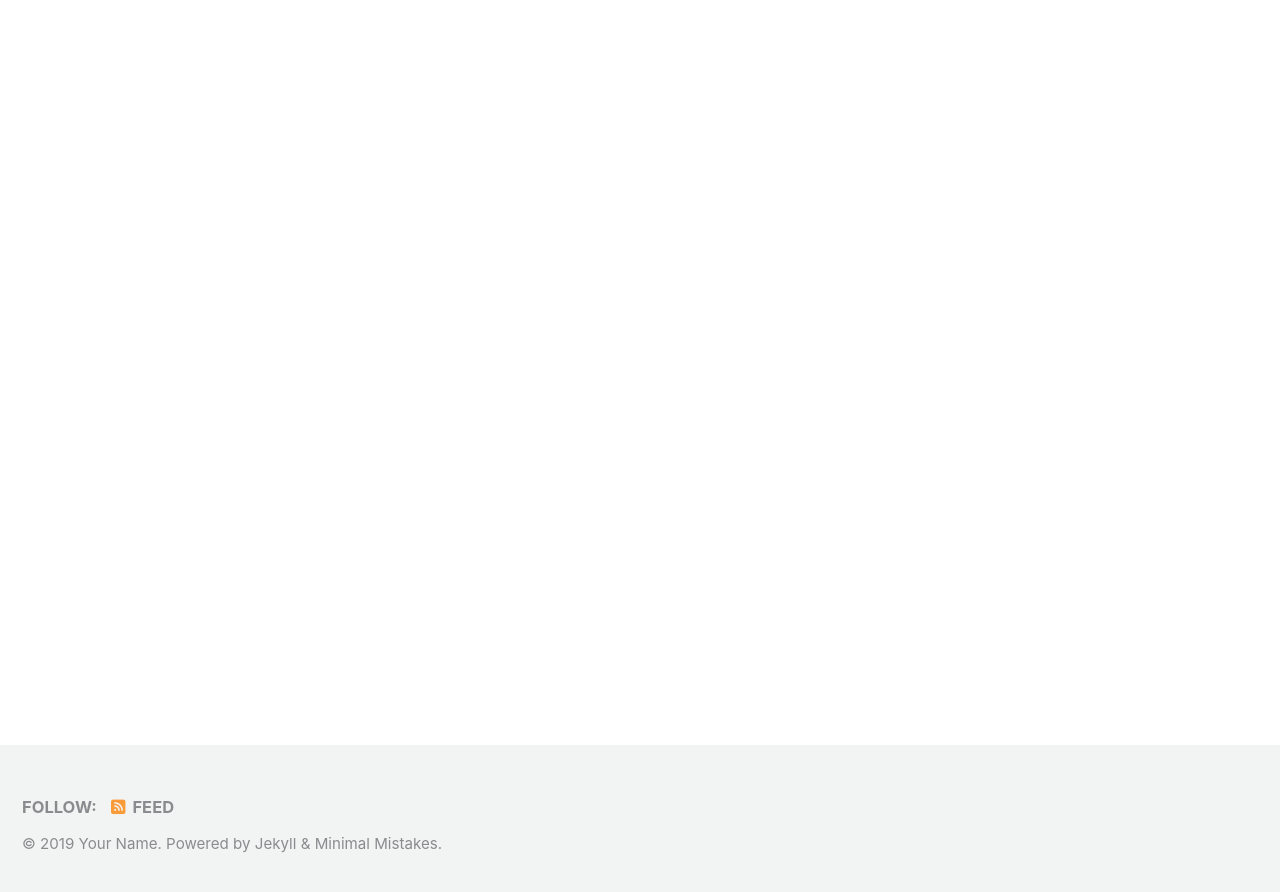
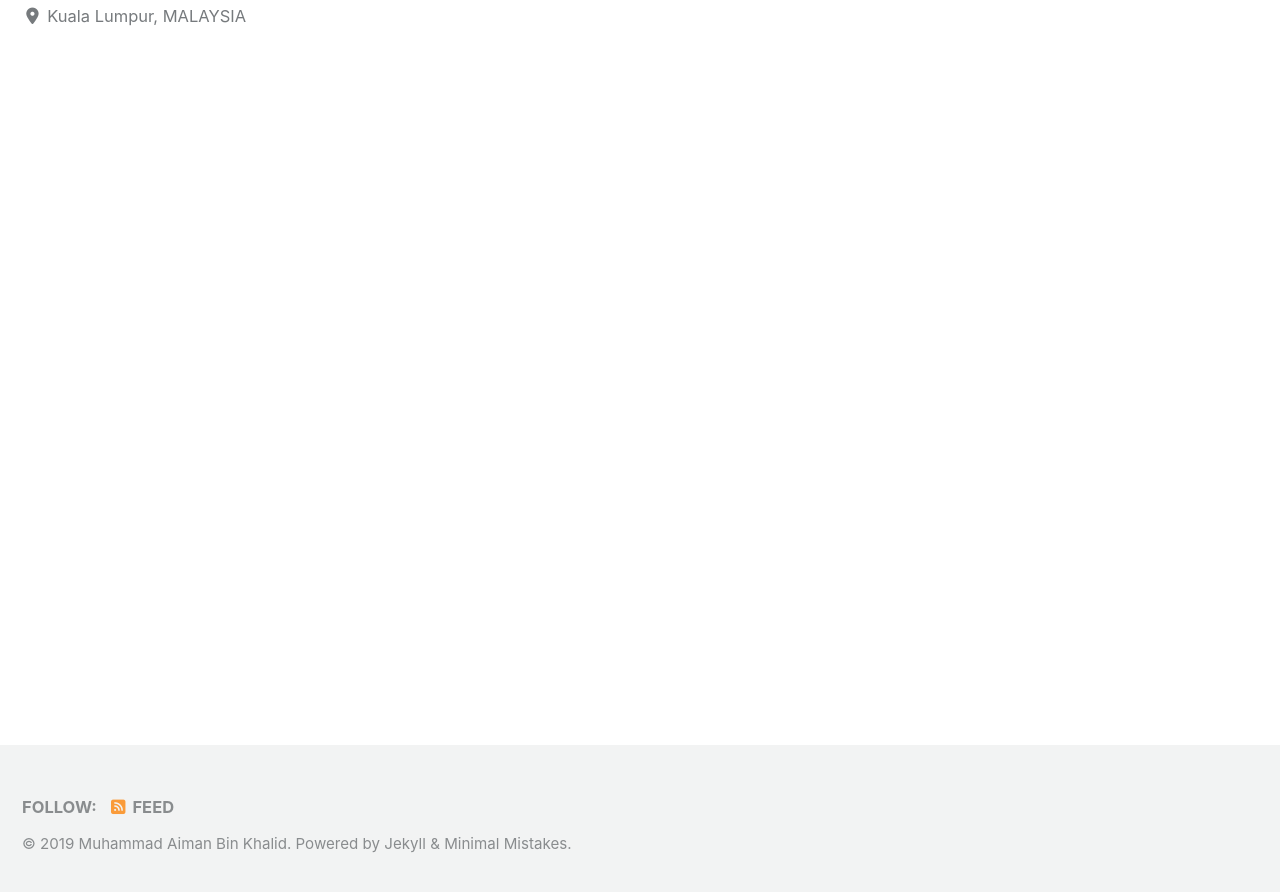
Before and after one commit to aimankhalid94/aimankhalid94.github.io, a Jekyll site: the page built from index.html, in a window 1280 px wide and 900 px high, scrolled down 222 px. Shown: the top 892 px of the window. Built offline with Jekyll 4.4.1, drawn with Linux system fonts in a browser that asks for light colours; cached includes are drawn as plain includes; nearby versions of some CDN libraries; the list of posts is cut into pages by our own code; some of the changed text lies outside the part shown.

Commit message:
dp changed

```diff
--- a/_config.yml
+++ b/_config.yml
@@ -16,11 +16,11 @@ minimal_mistakes_skin    : "default" # "air", "aqua", "contrast", "dark", "dirt"
 
 # Site Settings
 locale                   : "en-US"
-title                    : "Site Title"
+title                    : "Aiman's Portfolio"
 title_separator          : "-"
 subtitle                 : # site tagline that appears below site title in masthead
-name                     : "Your Name"
-description              : "An amazing website."
+name                     : "Muhammad Aiman Bin Khalid"
+description              : "Data Science Portfolio."
 url                      : # the base hostname & protocol for your site e.g. "https://mmistakes.github.io"
 baseurl                  : # the subpath of your site, e.g. "/blog"
 repository               : # GitHub username/repo-name e.g. "mmistakes/minimal-mistakes"
@@ -107,10 +107,10 @@ analytics:
 
 # Site Author
 author:
-  name             : "Your Name"
+  name             : "Muhammad Aiman B. Khalid"
   avatar           : # path of avatar image, e.g. "/assets/images/bio-photo.jpg"
-  bio              : "I am an **amazing** person."
-  location         : "Somewhere"
+  bio              : "You are your own limit."
+  location         : "Kuala Lumpur, MALAYSIA"
   email            :
   links:
     - label: "Email"
```
